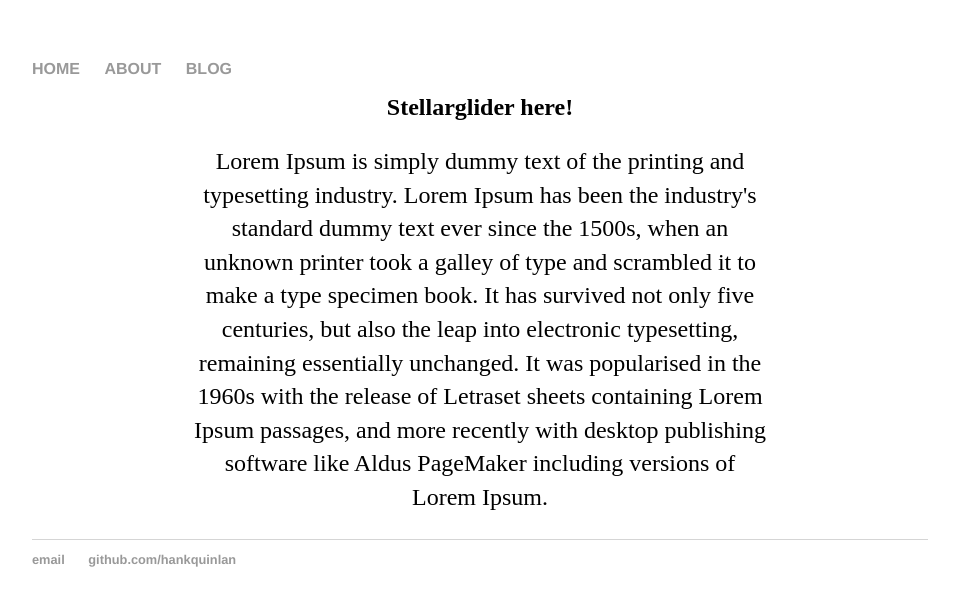
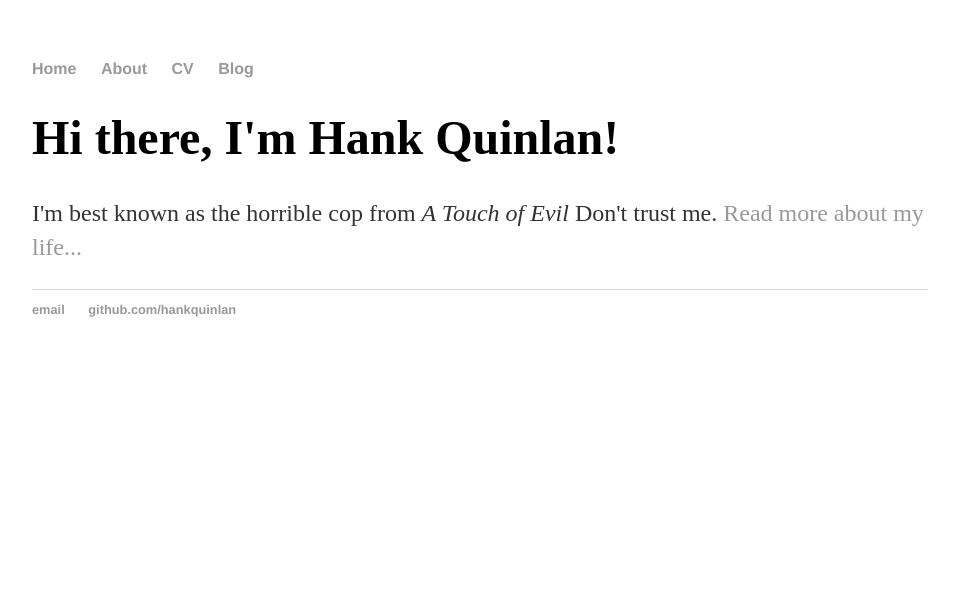
Before and after one commit to rnfitriansyah/blog2, a Jekyll site: the page built from index.html, in a window 1280 px wide. Shown: the top 606 px of the page, without its empty margins (160-1115 px from the left). Built offline with Jekyll 4.4.1, drawn with Linux system fonts in a browser that asks for light colours.

Commit message:
Update index.html

```diff
--- a/index.html
+++ b/index.html
@@ -1,36 +1,8 @@
-<!DOCTYPE html>
-<html>
-	<header>
-		<title>
-			fitriansyah
-		</title>
-		<!-- link to main stylesheet -->
-		<link rel="stylesheet" type="text/css" href="/css/main.css">
-	</header>
-
-	<body>
-		<nav>
-    		<ul>
-        		<li><a href="/">HOME</a></li>
-            		<li><a href="/about">ABOUT</a></li>
-            		<li><a href="/blog">BLOG</a></li>
-    		</ul>
-		</nav>
-
-
-		<div class="container">
-    		<div class="blurb">
-        		<h1 style= "font-size: 24px; color: black;text-align: center; font-family: Gotham">
-			    Stellarglider here!</h1>
-				<p style="font-size: 16x; color: black;text-align: center; padding-left: 160px; padding-right: 160px; font-family: Gotham"
-				   >Lorem Ipsum is simply dummy text of the printing and typesetting industry. Lorem Ipsum has been the industry's standard dummy text ever since the 1500s, when an unknown printer took a galley of type and scrambled it to make a type specimen book. It has survived not only five centuries, but also the leap into electronic typesetting, remaining essentially unchanged. It was popularised in the 1960s with the release of Letraset sheets containing Lorem Ipsum passages, and more recently with desktop publishing software like Aldus PageMaker including versions of Lorem Ipsum. <p>
-    		</div><!-- /.blurb -->
-		</div><!-- /.container -->
-		<footer>
-    		<ul>
-        		<li><a href="mailto:hankquinlanhub@gmail.com">email</a></li>
-        		<li><a href="https://github.com/hankquinlan">github.com/hankquinlan</a></li>
-			</ul>
-		</footer>
-	</body>
-</html>
+---
+layout: default
+title: fitriansyah
+---
+<div class="blurb">
+	<h1>Hi there, I'm Hank Quinlan!</h1>
+	<p>I'm best known as the horrible cop from <em>A Touch of Evil</em> Don't trust me. <a href="/about">Read more about my life...</a></p>
+</div><!-- /.blurb -->
```
